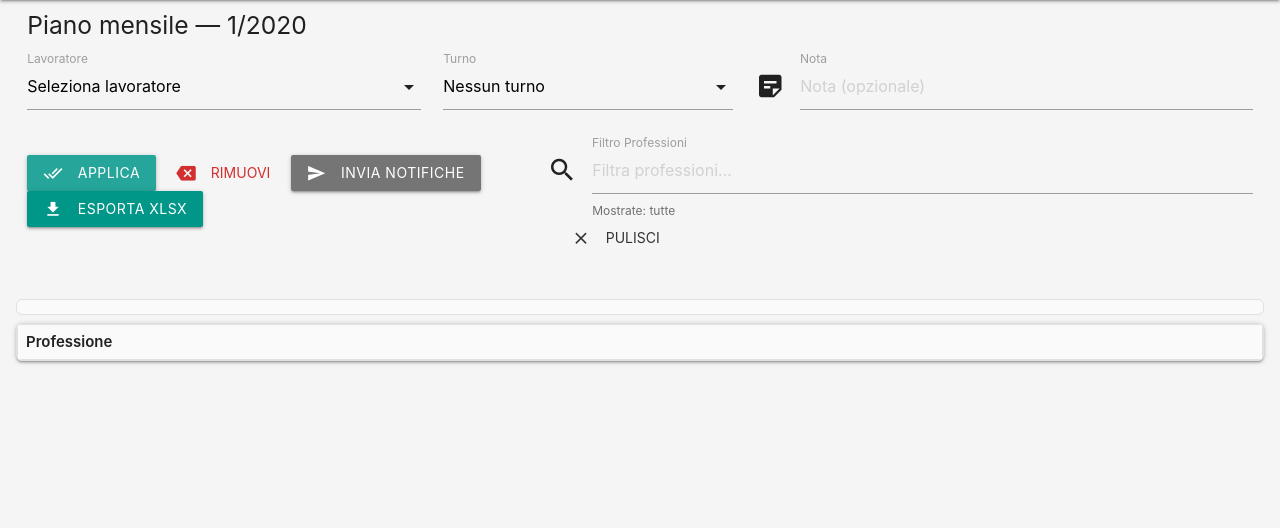
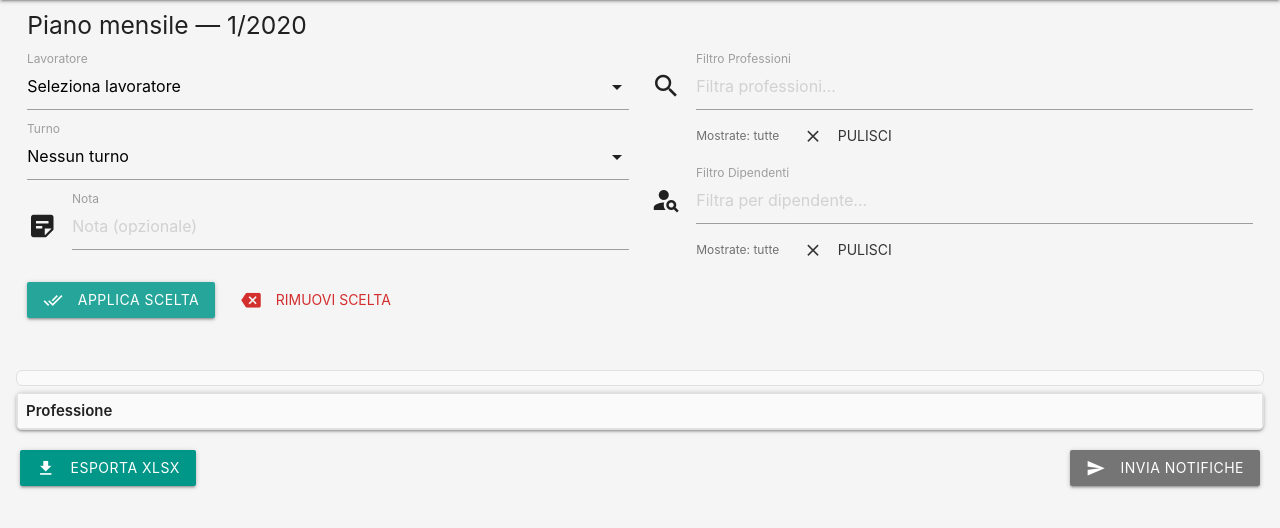
Before and after one commit to darkkillex/shiftplanner, a Django app: page /plan/1/ in a window 1280 px wide. Shown: the part 64-592 px from the top of the page. Run offline with Django 5.2, Linux system fonts and the light colour scheme; a user stored in the database is signed in; tables that the repository leaves empty hold one stand-in row (values such as "Sample post"); lists and menus that the app fills with data are empty.

Commit message:
fix(ui): reorganization of components and keys of the monthly_plan

```diff
--- a/core/static/core/monthly_plan.js
+++ b/core/static/core/monthly_plan.js
@@ -99,6 +99,7 @@
         initScrollSync(state);
         initSelection(state);
         initFilter(state);
+        initEmployeeFilterLive();
         initApply(state);
         initClear(state);
         initNotify(state);
@@ -285,6 +286,71 @@
     }
     applyFilter();
   }
+
+  // --- FILTRO DIPENDENTI (live) ---
+  function initEmployeeFilterLive() {
+    const input   = document.getElementById('filter-emp');
+    const clearBtn= document.getElementById('filter-emp-clear');
+    const countEl = document.getElementById('filter-emp-count');
+    const tbody   = document.querySelector('#grid tbody');
+    if (!input || !tbody) return;
+
+    const normalize = (s) =>
+      (s || '')
+        .toLowerCase()
+        .normalize('NFD')
+        .replace(/[\u0300-\u036f]/g, '')
+        .trim();
+
+    function applyFilter() {
+      const q = normalize(input.value);
+      const rows = tbody.rows;
+      let shown = 0;
+
+      if (!q) {
+        for (let i = 0; i < rows.length; i++) rows[i].style.display = '';
+        if (countEl) countEl.textContent = 'Mostrate: tutte';
+        return;
+      }
+
+      for (let i = 0; i < rows.length; i++) {
+        const tr = rows[i];
+        let match = false;
+
+          // scorri TUTTE le celle dati (salta la 1a che è la professione)
+        for (let c = 1; c < tr.cells.length; c++) {
+          const td = tr.cells[c];
+          // usiamo il dataset.name messo a render, più robusto del textContent
+          const empName = (td && td.dataset && td.dataset.name) ? td.dataset.name : td.textContent;
+          if (normalize(empName).includes(q)) {
+            match = true;
+            break;
+          }
+        }
+
+        tr.style.display = match ? '' : 'none';
+        if (match) shown++;
+      }
+
+      if (countEl) countEl.textContent = `Mostrate: ${shown}/${rows.length}`;
+    }
+
+    let t;
+    input.addEventListener('input', () => {
+      clearTimeout(t);
+      t = setTimeout(applyFilter, 120);
+    });
+
+    if (clearBtn) {
+      clearBtn.addEventListener('click', () => {
+        input.value = '';
+        applyFilter();
+        input.focus();
+      });
+    }
+    applyFilter();
+  }
+
 
   // -------------------------------
   // APPLY (assegnazione)
--- a/templates/monthly_plan.html
+++ b/templates/monthly_plan.html
@@ -5,62 +5,106 @@
 {% block content %}
 
 <div class="row">
+
   <div class="col s12">
     <h5 style="margin-top:0;">Piano mensile — {{ plan.month }}/{{ plan.year }}</h5>
   </div>
 
-  <!-- Toolbar comandi -->
-  <div class="input-field col s12 m4">
+  <style>
+    .planner-panel .col .input-field { margin-bottom: 24px !important; }
+    .planner-gap { height: 32px; } /* spazio visibile prima della griglia */
+    .grid-actions {
+      display: flex; justify-content: space-between; align-items: center;
+      gap: 12px; padding: 20px 4px 0;
+    }
+    /* Pulsanti affiancati nella stessa colonna */
+    .stack-actions-row { display:flex; gap:10px; flex-wrap:wrap; }
+    .stack-actions-row .btn,
+    .stack-actions-row .btn-flat { /* opzionale: stessa altezza */
+      display:inline-flex; align-items:center;
+    }
+    /* Scrollbar superiore sincronizzata */
+    .grid-scroll-top {
+      overflow-x: auto; overflow-y: hidden;
+      height: 16px; margin-bottom: 6px;
+    }
+    .grid-scroll-inner { height: 1px; }
+  </style>
+
+  <!-- PANNELLO DUE COLONNE -->
+  <div class="planner-panel">
+    <div class="row">
+      <!-- COLONNA SINISTRA -->
+      <div class="col s12 m6">
+        <div class="input-field">
+          <label class="active" for="employee">Lavoratore</label>
           <select id="employee">
             <option value="" disabled selected>Seleziona lavoratore</option>
             {% for e in employees %}
               <option value="{{ e.id }}">{{ e.full_name }}</option>
             {% endfor %}
           </select>
-    <label>Lavoratore</label>
         </div>
 
-  <div class="input-field col s12 m3">
+        <div class="input-field">
+          <label class="active" for="shift">Turno</label>
           <select id="shift">
             <option value="" selected>Nessun turno</option>
             {% for s in shifts %}
               <option value="{{ s.id }}">{{ s.code }} — {{ s.label }}</option>
             {% endfor %}
           </select>
-    <label>Turno</label>
         </div>
 
-  <div class="input-field col s12 m5">
+        <div class="input-field">
           <i class="material-icons prefix">sticky_note_2</i>
           <input id="note" type="text" maxlength="255" placeholder="Nota (opzionale)">
-    <label for="note">Nota</label>
+          <label class="active" for="note">Nota</label>
         </div>
 
-
-  <div class="col s12 m5" style="margin-top:22px;">
-    <a id="apply" class="btn waves-effect waves-light"><i class="material-icons left">done_all</i>Applica</a>
-    <a id="clear" class="btn-flat red-text text-darken-2 waves-effect"><i class="material-icons left">backspace</i>Rimuovi</a>
-    <a id="notify" class="btn grey darken-1 waves-effect waves-light"><i class="material-icons left">send</i>Invia notifiche</a>
-    <a href="/api/plans/{{ plan.id }}/export_xlsx/" class="btn teal waves-effect">
-      <i class="material-icons left">file_download</i>Esporta XLSX
+        <!-- Pulsanti affiancati -->
+        <div class="stack-actions-row" style="margin-top:8px;">
+          <a id="apply" class="btn waves-effect waves-light">
+            <i class="material-icons left">done_all</i>Applica scelta
+          </a>
+          <a id="clear" class="btn-flat red-text text-darken-2 waves-effect">
+            <i class="material-icons left">backspace</i>Rimuovi scelta
           </a>
         </div>
+      </div>
 
-  <!-- Filtro professioni (prima colonna) -->
-  <div class="input-field col s12 m7">
+      <!-- COLONNA DESTRA -->
+      <div class="col s12 m6">
+        <div class="input-field">
           <i class="material-icons prefix">search</i>
           <input id="filter-prof" type="text" placeholder="Filtra professioni…">
-    <label for="filter-prof">Filtro Professioni</label>
-    <span id="filter-count" class="helper-text">Mostrate: tutte</span>
-    <a id="filter-clear" class="btn-flat waves-effect" style="margin-left:8px;">
+          <label class="active" for="filter-prof">Filtro Professioni</label>
+          <div class="valign-wrapper" style="gap:8px;">
+            <span id="filter-count" class="helper-text" style="margin-left:3rem;">Mostrate: tutte</span>
+            <a id="filter-clear" class="btn-flat waves-effect">
               <i class="material-icons left">close</i>Pulisci
             </a>
           </div>
         </div>
 
-<div class="spacer-8"></div>
+        <div class="input-field">
+          <i class="material-icons prefix">person_search</i>
+          <input id="filter-emp" type="text" placeholder="Filtra per dipendente…">
+          <label class="active" for="filter-emp">Filtro Dipendenti</label>
+          <div class="valign-wrapper" style="gap:8px;">
+            <span id="filter-emp-count" class="helper-text" style="margin-left:3rem;">Mostrate: tutte</span>
+            <a id="filter-emp-clear" class="btn-flat waves-effect">
+              <i class="material-icons left">close</i>Pulisci
+            </a>
+          </div>
+        </div>
+      </div>
+    </div>
+  </div><!-- /planner-panel -->
 
-<!-- Scrollbar superiore sincronizzata -->
+  <div class="planner-gap"></div>
+
+  <!-- Scrollbar superiore sincronizzata (ripristinata) -->
   <div id="grid-scroll-top" class="grid-scroll-top">
     <div id="grid-scroll-inner" class="grid-scroll-inner"></div>
   </div>
@@ -78,6 +122,17 @@
     </table>
   </div>
 
+  <!-- Barra azioni fondo griglia -->
+  <div class="grid-actions">
+    <a href="/api/plans/{{ plan.id }}/export_xlsx/" class="btn teal waves-effect">
+      <i class="material-icons left">file_download</i>Esporta XLSX
+    </a>
+
+    <a id="notify" class="btn grey darken-1 waves-effect waves-light">
+      <i class="material-icons left">send</i>Invia notifiche
+    </a>
+  </div>
+
   <!-- Modal modifica nota -->
   <div id="noteModal" class="modal">
     <div class="modal-content">
@@ -93,10 +148,10 @@
       <a href="#!" id="noteSaveBtn" class="btn">Salva</a>
     </div>
   </div>
+
+</div><!-- /row principale -->
 {% endblock %}
 
 {% block extra_body %}
-
-  <!-- tuo JS esterno -->
   <script src="{% static 'core/monthly_plan.js' %}"></script>
 {% endblock %}
```
Lines whose indentation alone changed are shown as unchanged.
